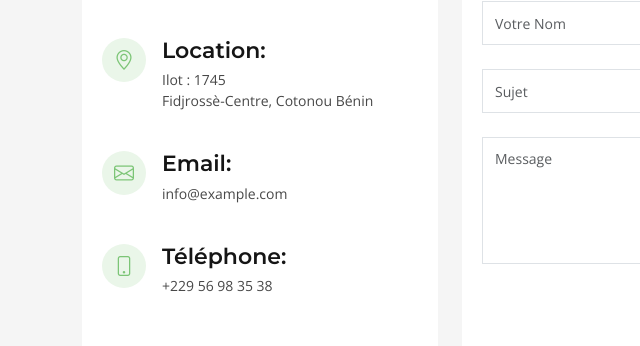
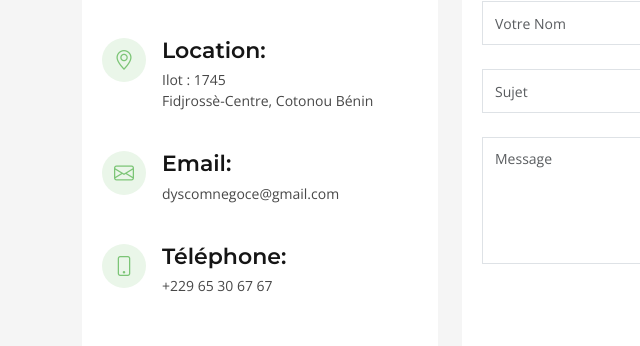
Before and after one commit to BeCare666/-dyscom, a plain HTML site: page index&.html in a window 1280 px wide. Shown: the part 3952-4298 px from the top of the page, 0-640 px from the left. Drawn offline with nearby package versions, Linux system fonts and the light colour scheme.

Commit message:
EMAIL CHANGE

```diff
--- a/index&.html
+++ b/index&.html
@@ -685,13 +685,13 @@
               <div class="email">
                 <i class="bi bi-envelope"></i>
                 <h4>Email:</h4>
-                <p>info@example.com</p>
+                <p>dyscomnegoce@gmail.com</p>
               </div>
 
               <div class="phone">
                 <i class="bi bi-phone"></i>
                 <h4>Téléphone:</h4>
-                <p>+229 56 98 35 38</p>
+                <p>+229 65 30 67 67</p>
               </div>
 
             </div>
```
